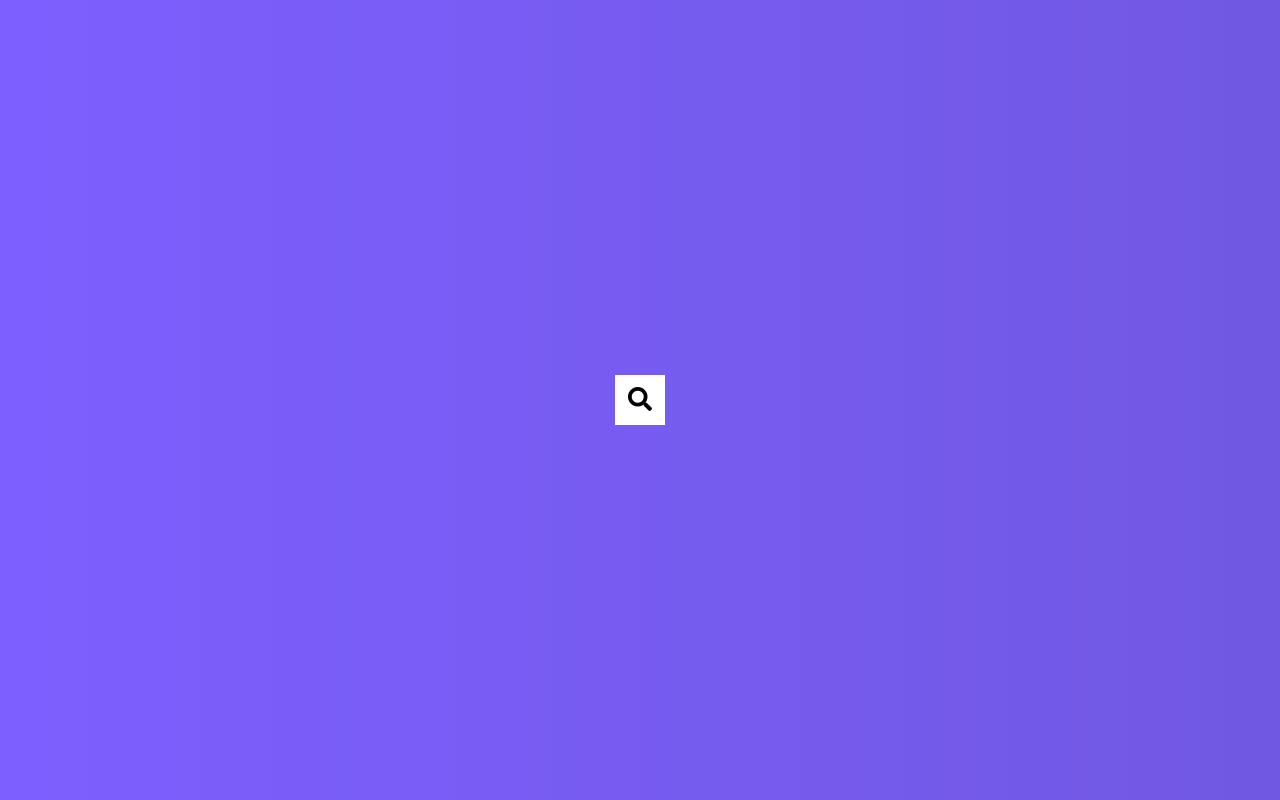
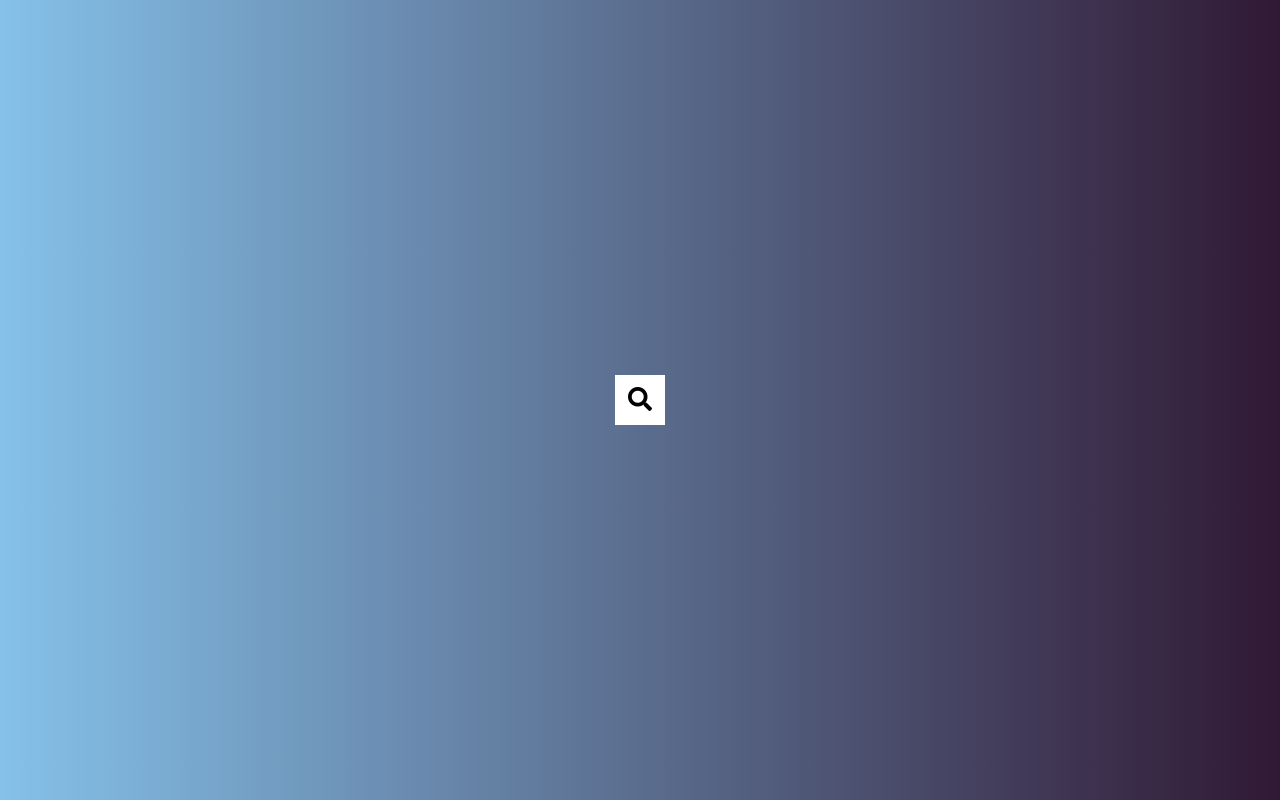
Before and after one commit to Caberbar/50-Projects-In-50-Days, a plain HTML site: page Day 4 - Hidden Search Widget/index.html in a window 1280 px wide. Drawn offline with Linux system fonts and the light colour scheme.

Commit message:
Cambio colores

```diff
--- a/Day 4 - Hidden Search Widget/style.css
+++ b/Day 4 - Hidden Search Widget/style.css
@@ -5,7 +5,7 @@
 }
 
 body {
-  background-image: linear-gradient(90deg, #7d5fff, #7158e2);
+  background-image: linear-gradient(90deg, #85C1E9, #301934);
   font-family: 'Roboto', sans-serif;
   display: flex;
   align-items: center;
```
